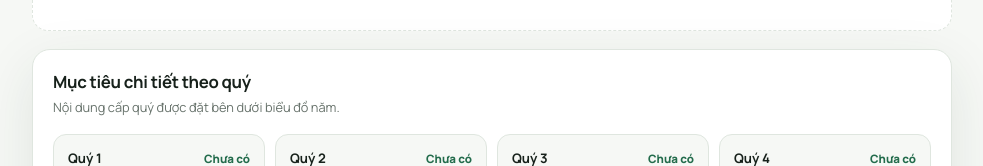
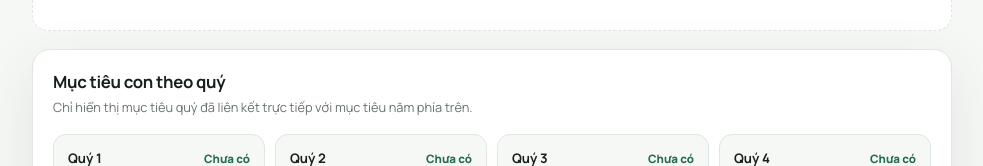
Before and after one commit to Tram-anh99/Todo_List, a React (Vite) app: page / in a window 1280 px wide. Shown: the part 1065-1231 px from the top of the page, without its empty margins (148-1131 px from the left). Built offline with nearby package versions, Linux system fonts and the light colour scheme.

Commit message:
fix: enforce hierarchical goal parent links

```diff
--- a/src/components/GoalCard.tsx
+++ b/src/components/GoalCard.tsx
@@ -8,11 +8,12 @@ interface Props {
   progress: number
   parent?: Goal
   taskCount: number
+  childCount?: number
   onEdit: () => void
   onDelete: () => void
 }
 
-export function GoalCard({ goal, progress, parent, taskCount, onEdit, onDelete }: Props) {
+export function GoalCard({ goal, progress, parent, taskCount, childCount = 0, onEdit, onDelete }: Props) {
   const deadlineMeta = getDeadlineMeta(goal)
   const countdownText = progress === 100 && !goal.completedAt ? 'Đã hoàn thành' : deadlineMeta.countdown
   const countdownTone = progress === 100 && !goal.completedAt ? 'success' : deadlineMeta.tone
@@ -32,11 +33,13 @@ export function GoalCard({ goal, progress, parent, taskCount, onEdit, onDelete }
       <h3>{goal.title}</h3>
       {goal.description && <p className="goal-description">{goal.description}</p>}
       {parent && <p className="parent-goal"><ChevronRight size={14} /> Thuộc: {parent.title}</p>}
+      {goal.period !== 'year' && !parent && <p className="parent-goal missing-link"><ChevronRight size={14} /> Chưa liên kết mục tiêu cha</p>}
       <div className="progress-row"><span>Tiến độ</span><strong>{progress}%</strong></div>
       <div className="progress-track"><span style={{ width: `${progress}%` }} /></div>
       {deadlineMeta.periodNote && <p className={deadlineMeta.periodNote.startsWith('Cảnh báo') ? 'deadline-period-note warning' : 'deadline-period-note'}>{deadlineMeta.periodNote}</p>}
       <div className="goal-footer">
         <span>{taskCount} công việc</span>
+        <span>{childCount} mục tiêu con</span>
         {goal.dueDate && <span><CalendarDays size={14} /> {formatDate(goal.dueDate)}</span>}
       </div>
       {countdownText && <div className={`countdown countdown-${countdownTone}`}><Clock3 size={15} /><strong>{countdownText}</strong></div>}
--- a/src/components/GoalDashboard.tsx
+++ b/src/components/GoalDashboard.tsx
@@ -52,15 +52,17 @@ export function GoalDashboard({ goals, todos, onAdd, onUpdate, onDelete }: Props
   }), [yearGoals, area, period, quarter, month, week, day])
 
   const childGroups: PeriodDetailGroup[] = useMemo(() => {
-    if (period === 'year') return [1, 2, 3, 4].map((value) => ({ key: `q-${value}`, label: `Quý ${value}`, goals: yearGoals.filter((goal) => goal.period === 'quarter' && goal.quarter === value && (area === 'all' || goal.area === area)) }))
+    const parentIds = new Set(displayedGoals.map((goal) => goal.id))
+    const isLinkedChild = (goal: Goal) => Boolean(goal.parentId && parentIds.has(goal.parentId))
+    if (period === 'year') return [1, 2, 3, 4].map((value) => ({ key: `q-${value}`, label: `Quý ${value}`, goals: yearGoals.filter((goal) => goal.period === 'quarter' && goal.quarter === value && isLinkedChild(goal) && (area === 'all' || goal.area === area)) }))
     if (period === 'quarter') {
       const start = (quarter - 1) * 3 + 1
-      return [start, start + 1, start + 2].map((value) => ({ key: `m-${value}`, label: `Tháng ${value}`, goals: yearGoals.filter((goal) => goal.period === 'month' && goal.month === value && (area === 'all' || goal.area === area)) }))
+      return [start, start + 1, start + 2].map((value) => ({ key: `m-${value}`, label: `Tháng ${value}`, goals: yearGoals.filter((goal) => goal.period === 'month' && goal.month === value && isLinkedChild(goal) && (area === 'all' || goal.area === area)) }))
     }
-    if (period === 'month') return getWeeksInMonth(year, month).map((value) => ({ key: `w-${value}`, label: `Tuần ${value}`, goals: yearGoals.filter((goal) => goal.period === 'week' && goal.week === value && goal.month === month && (area === 'all' || goal.area === area)) }))
-    if (period === 'week') return getISOWeekRange(year, week).map((date, index) => ({ key: date, label: `${['T2', 'T3', 'T4', 'T5', 'T6', 'T7', 'CN'][index]} · ${date.slice(8, 10)}/${date.slice(5, 7)}`, goals: goals.filter((goal) => goal.period === 'day' && goal.day === date && (area === 'all' || goal.area === area)) }))
-    return [{ key: day, label: `Ngày ${formatDate(day)}`, goals: [], todos: todos.filter((todo) => todo.dueDate === day) }]
-  }, [period, yearGoals, goals, todos, area, quarter, month, week, year, day])
+    if (period === 'month') return getWeeksInMonth(year, month).map((value) => ({ key: `w-${value}`, label: `Tuần ${value}`, goals: yearGoals.filter((goal) => goal.period === 'week' && goal.week === value && goal.month === month && isLinkedChild(goal) && (area === 'all' || goal.area === area)) }))
+    if (period === 'week') return getISOWeekRange(year, week).map((date, index) => ({ key: date, label: `${['T2', 'T3', 'T4', 'T5', 'T6', 'T7', 'CN'][index]} · ${date.slice(8, 10)}/${date.slice(5, 7)}`, goals: goals.filter((goal) => goal.period === 'day' && goal.day === date && isLinkedChild(goal) && (area === 'all' || goal.area === area)) }))
+    return [{ key: day, label: `Ngày ${formatDate(day)}`, goals: [], todos: todos.filter((todo) => Boolean(todo.goalId && parentIds.has(todo.goalId))) }]
+  }, [period, yearGoals, displayedGoals, goals, todos, area, quarter, month, week, year, day])
 
   const chartData = childGroups.map((group) => {
     const values = [...group.goals.map(progressOf), ...(group.todos || []).map((todo) => todo.completed ? 100 : 0)]
@@ -115,12 +117,12 @@ export function GoalDashboard({ goals, todos, onAdd, onUpdate, onDelete }: Props
       <section className="goals-section">
         <div className="section-heading"><div><h2>Mục tiêu {periodLabels[period]}</h2><p>{displayedGoals.length} mục tiêu đúng cấp đang được hiển thị.</p></div></div>
         <div className="goal-grid">
-          {displayedGoals.length ? displayedGoals.map((goal) => <GoalCard key={goal.id} goal={goal} progress={progressOf(goal)} parent={goals.find((item) => item.id === goal.parentId)} taskCount={todos.filter((todo) => todo.goalId === goal.id).length} onEdit={() => { setEditing(goal); setShowForm(true); window.scrollTo({ top: 0, behavior: 'smooth' }) }} onDelete={() => { if (window.confirm(`Xóa mục tiêu “${goal.title}”? Các Todo liên kết sẽ được giữ lại.`)) onDelete(goal.id) }} />) : <div className="empty-state span-full"><span>◎</span><p>Chưa có mục tiêu {periodLabels[period].toLowerCase()} trong thời điểm này.</p><button className="text-button" onClick={openCreate}>Tạo mục tiêu đầu tiên</button></div>}
+          {displayedGoals.length ? displayedGoals.map((goal) => <GoalCard key={goal.id} goal={goal} progress={progressOf(goal)} parent={goals.find((item) => item.id === goal.parentId)} taskCount={todos.filter((todo) => todo.goalId === goal.id).length} childCount={goals.filter((item) => item.parentId === goal.id).length} onEdit={() => { setEditing(goal); setShowForm(true); window.scrollTo({ top: 0, behavior: 'smooth' }) }} onDelete={() => { if (window.confirm(`Xóa mục tiêu “${goal.title}”? Các Todo liên kết sẽ được giữ lại.`)) onDelete(goal.id) }} />) : <div className="empty-state span-full"><span>◎</span><p>Chưa có mục tiêu {periodLabels[period].toLowerCase()} trong thời điểm này.</p><button className="text-button" onClick={openCreate}>Tạo mục tiêu đầu tiên</button></div>}
         </div>
       </section>
 
       {period === 'week' && <WeeklyPlanner goals={goals.filter(matchesArea)} todos={todos} week={week} year={year} />}
-      <PeriodDetails title={period === 'day' ? 'Công việc chi tiết trong ngày' : `Mục tiêu chi tiết theo ${detailLabel.toLowerCase()}`} subtitle={period === 'day' ? 'Các Todo có hạn hoàn thành trong ngày đã chọn.' : `Nội dung cấp ${detailLabel.toLowerCase()} được đặt bên dưới biểu đồ ${periodLabels[period].toLowerCase()}.`} groups={childGroups} getProgress={progressOf} />
+      <PeriodDetails title={period === 'day' ? 'Công việc liên kết trong ngày' : `Mục tiêu con theo ${detailLabel.toLowerCase()}`} subtitle={period === 'day' ? 'Chỉ hiển thị Todo đã liên kết với mục tiêu Ngày đang xem.' : `Chỉ hiển thị mục tiêu ${detailLabel.toLowerCase()} đã liên kết trực tiếp với mục tiêu ${periodLabels[period].toLowerCase()} phía trên.`} groups={childGroups} getProgress={progressOf} getParent={(goal) => goals.find((item) => item.id === goal.parentId)} />
     </div>
   )
 }
--- a/src/components/GoalForm.tsx
+++ b/src/components/GoalForm.tsx
@@ -1,7 +1,7 @@
 import { useState, type FormEvent } from 'react'
 import { Check, X } from 'lucide-react'
 import type { Goal, GoalArea, GoalDraft, GoalPeriod, GoalStatus } from '../types/goal'
-import { areaLabels, getDeadlineMeta, getGoalPeriodRange, getISOWeek, periodLabels, statusLabels } from '../utils/goalUtils'
+import { areaLabels, getDeadlineMeta, getGoalPeriodRange, getISOWeek, isEligibleGoalParent, parentPeriod, periodLabels, statusLabels } from '../utils/goalUtils'
 import { formatDate } from '../utils/todoUtils'
 
 interface Props {
@@ -25,6 +25,13 @@ export function GoalForm({ goals, initial, defaultYear, onSave, onCancel }: Prop
   const [error, setError] = useState('')
   const periodRange = getGoalPeriodRange(draft)
   const deadlineMeta = getDeadlineMeta(draft)
+  const parentContext: GoalDraft = {
+    ...draft,
+    quarter: draft.period === 'year' ? undefined : (draft.quarter ?? Math.ceil((draft.month ?? 1) / 3)),
+    month: ['month', 'week', 'day'].includes(draft.period) ? (draft.month ?? 1) : undefined,
+    week: ['week', 'day'].includes(draft.period) ? (draft.week ?? 1) : undefined,
+  }
+  const parentCandidates = goals.filter((goal) => goal.id !== initial?.id && isEligibleGoalParent(parentContext, goal))
 
   const submit = (event: FormEvent) => {
     event.preventDefault()
@@ -34,6 +41,14 @@ export function GoalForm({ goals, initial, defaultYear, onSave, onCancel }: Prop
       month: ['month', 'week', 'day'].includes(draft.period) ? (draft.month ?? 1) : undefined,
       week: ['week', 'day'].includes(draft.period) ? (draft.week ?? 1) : undefined,
       day: draft.period === 'day' ? (draft.day || `${draft.year}-01-01`) : undefined,
+      parentId: draft.period === 'year' ? undefined : draft.parentId,
+    }
+    if (normalized.period !== 'year') {
+      const selectedParent = goals.find((goal) => goal.id === normalized.parentId)
+      if (!selectedParent || !isEligibleGoalParent(normalized, selectedParent)) {
+        setError(`Vui lòng chọn mục tiêu cha cấp ${periodLabels[parentPeriod[normalized.period]!]} phù hợp.`)
+        return
+      }
     }
     if (!onSave(normalized)) {
       setError('Vui lòng nhập tên mục tiêu.')
@@ -58,40 +73,41 @@ export function GoalForm({ goals, initial, defaultYear, onSave, onCancel }: Prop
           </select>
         </label>
         <label>Cấp kế hoạch
-          <select value={draft.period} onChange={(e) => setDraft({ ...draft, period: e.target.value as GoalPeriod })}>
+          <select value={draft.period} onChange={(e) => setDraft({ ...draft, period: e.target.value as GoalPeriod, parentId: '' })}>
             {Object.entries(periodLabels).map(([value, label]) => <option key={value} value={value}>{label}</option>)}
           </select>
         </label>
         <label>Năm
-          <input type="number" min="2020" max="2100" value={draft.year} onChange={(e) => setDraft({ ...draft, year: Number(e.target.value) })} />
+          <input type="number" min="2020" max="2100" value={draft.year} onChange={(e) => setDraft({ ...draft, year: Number(e.target.value), parentId: '' })} />
         </label>
         {draft.period !== 'year' && <label>Quý
-          <select value={draft.quarter || 1} onChange={(e) => setDraft({ ...draft, quarter: Number(e.target.value) })}>
+          <select value={draft.quarter || 1} onChange={(e) => setDraft({ ...draft, quarter: Number(e.target.value), parentId: '' })}>
             {[1, 2, 3, 4].map((value) => <option key={value} value={value}>Quý {value}</option>)}
           </select>
         </label>}
         {['month', 'week', 'day'].includes(draft.period) && <label>Tháng
-          <select value={draft.month || 1} onChange={(e) => setDraft({ ...draft, month: Number(e.target.value), quarter: Math.ceil(Number(e.target.value) / 3) })}>
+          <select value={draft.month || 1} onChange={(e) => setDraft({ ...draft, month: Number(e.target.value), quarter: Math.ceil(Number(e.target.value) / 3), parentId: '' })}>
             {Array.from({ length: 12 }, (_, index) => index + 1).map((value) => <option key={value} value={value}>Tháng {value}</option>)}
           </select>
         </label>}
         {['week', 'day'].includes(draft.period) && <label>Tuần trong năm
-          <input type="number" min="1" max="53" value={draft.week || 1} onChange={(e) => setDraft({ ...draft, week: Number(e.target.value) })} />
+          <input type="number" min="1" max="53" value={draft.week || 1} onChange={(e) => setDraft({ ...draft, week: Number(e.target.value), parentId: '' })} />
         </label>}
         {draft.period === 'day' && <label>Ngày mục tiêu
           <input type="date" value={draft.day || ''} onChange={(e) => {
             const day = e.target.value
             if (!day) return setDraft({ ...draft, day: '' })
             const selectedMonth = Number(day.slice(5, 7))
-            setDraft({ ...draft, day, dueDate: day, year: Number(day.slice(0, 4)), month: selectedMonth, quarter: Math.ceil(selectedMonth / 3), week: getISOWeek(day) })
+            setDraft({ ...draft, day, dueDate: day, year: Number(day.slice(0, 4)), month: selectedMonth, quarter: Math.ceil(selectedMonth / 3), week: getISOWeek(day), parentId: '' })
           }} />
         </label>}
-        <label>Mục tiêu cha
+        {draft.period !== 'year' && <label>Mục tiêu cha bắt buộc
           <select value={draft.parentId || ''} onChange={(e) => setDraft({ ...draft, parentId: e.target.value })}>
-            <option value="">Không có</option>
-            {goals.filter((goal) => goal.id !== initial?.id).map((goal) => <option key={goal.id} value={goal.id}>{goal.title}</option>)}
+            <option value="">Chọn mục tiêu {periodLabels[parentPeriod[draft.period]!]}</option>
+            {parentCandidates.map((goal) => <option key={goal.id} value={goal.id}>{goal.title}</option>)}
           </select>
-        </label>
+          {!parentCandidates.length && <small className="field-warning">Chưa có mục tiêu {periodLabels[parentPeriod[draft.period]!].toLowerCase()} phù hợp. Hãy tạo mục tiêu cha trước.</small>}
+        </label>}
         <label>Trạng thái
           <select value={draft.status} onChange={(e) => setDraft({ ...draft, status: e.target.value as GoalStatus })}>
             {Object.entries(statusLabels).map(([value, label]) => <option key={value} value={value}>{label}</option>)}
--- a/src/hooks/useGoals.ts
+++ b/src/hooks/useGoals.ts
@@ -1,12 +1,13 @@
 import { useEffect, useState } from 'react'
 import type { Goal, GoalDraft } from '../types/goal'
+import { autoLinkGoalHierarchy } from '../utils/goalUtils'
 
 const STORAGE_KEY = 'my-tasks.goals.v1'
 
 function loadGoals(): Goal[] {
   try {
     const stored = localStorage.getItem(STORAGE_KEY)
-    return stored ? JSON.parse(stored) : []
+    return stored ? autoLinkGoalHierarchy(JSON.parse(stored)) : []
   } catch {
     return []
   }
--- a/src/styles.css
+++ b/src/styles.css
@@ -155,10 +155,12 @@ input:focus, select:focus, textarea:focus { border-color: var(--accent); box-sha
 .goal-grid { display: grid; grid-template-columns: repeat(2, 1fr); gap: 11px; }
 .goal-card { padding: 18px; border: 1px solid var(--border); border-radius: 16px; background: var(--surface); box-shadow: 0 8px 28px rgba(30, 56, 41, .055); }
 .goal-card-top, .goal-footer, .progress-row { display: flex; align-items: center; justify-content: space-between; gap: 10px; }
+.goal-footer { flex-wrap: wrap; }
 .goal-badges { display: flex; align-items: center; flex-wrap: wrap; gap: 6px; }
 .goal-card h3 { margin: 13px 0 7px; font-size: 1rem; }
 .goal-description { min-height: 34px; margin: 0 0 8px; color: var(--muted); font-size: .78rem; line-height: 1.5; }
 .parent-goal { display: flex; align-items: center; gap: 3px; margin: 6px 0; color: var(--muted); font-size: .7rem; }
+.parent-goal.missing-link { color: var(--danger); font-weight: 700; }
 .progress-row { margin-top: 14px; color: var(--muted); font-size: .72rem; }
 .progress-row strong { color: var(--text); }
 .progress-track { height: 7px; overflow: hidden; margin: 7px 0 13px; border-radius: 999px; background: var(--surface-soft); }
@@ -206,7 +208,9 @@ input:focus, select:focus, textarea:focus { border-color: var(--accent); box-sha
 .period-detail-card ul { display: grid; gap: 7px; margin: 0; padding: 0; list-style: none; }
 .period-detail-card li { display: flex; align-items: flex-start; gap: 6px; min-width: 0; color: var(--muted); font-size: .7rem; line-height: 1.35; }
 .period-detail-card li svg { flex: 0 0 auto; margin-top: 1px; color: var(--accent); }
-.period-detail-card li span { overflow: hidden; text-overflow: ellipsis; white-space: nowrap; }
+.period-detail-card li > span { display: grid; min-width: 0; gap: 2px; }
+.period-detail-card li b { overflow: hidden; color: var(--text); font-size: .7rem; text-overflow: ellipsis; white-space: nowrap; }
+.period-detail-card li small { overflow: hidden; color: var(--muted); font-size: .62rem; text-overflow: ellipsis; white-space: nowrap; }
 .period-detail-card .more-items { color: var(--accent); font-weight: 700; }
 
 @media (max-width: 700px) {
--- a/src/utils/goalUtils.ts
+++ b/src/utils/goalUtils.ts
@@ -13,6 +13,30 @@ export function getGoalProgress(goalId: string, goals: Goal[], todos: Todo[], vi
   ]
   if (!units.length) return goals.find((goal) => goal.id === goalId)?.status === 'completed' ? 100 : 0
   return Math.round(units.reduce((sum, value) => sum + value, 0) / units.length)
+}
+
+export const parentPeriod = {
+  year: null,
+  quarter: 'year',
+  month: 'quarter',
+  week: 'month',
+  day: 'week',
+} as const
+
+export function isEligibleGoalParent(child: Goal | GoalDraft, parent: Goal) {
+  if (parent.period !== parentPeriod[child.period] || parent.year !== child.year) return false
+  if (child.period === 'month') return parent.quarter === child.quarter
+  if (child.period === 'week') return parent.month === child.month
+  if (child.period === 'day') return parent.week === child.week
+  return true
+}
+
+export function autoLinkGoalHierarchy(goals: Goal[]) {
+  return goals.map((goal) => {
+    if (goal.period === 'year' || goal.parentId) return goal
+    const candidates = goals.filter((parent) => parent.id !== goal.id && isEligibleGoalParent(goal, parent))
+    return candidates.length === 1 ? { ...goal, parentId: candidates[0].id } : goal
+  })
 }
 
 export function getGoalQuarter(goal: Goal) {
```
Also changed, not shown: src/components/PeriodDetails.tsx (+6 -2 lines), 1 other file (tests, documents, lock files or other folders).
